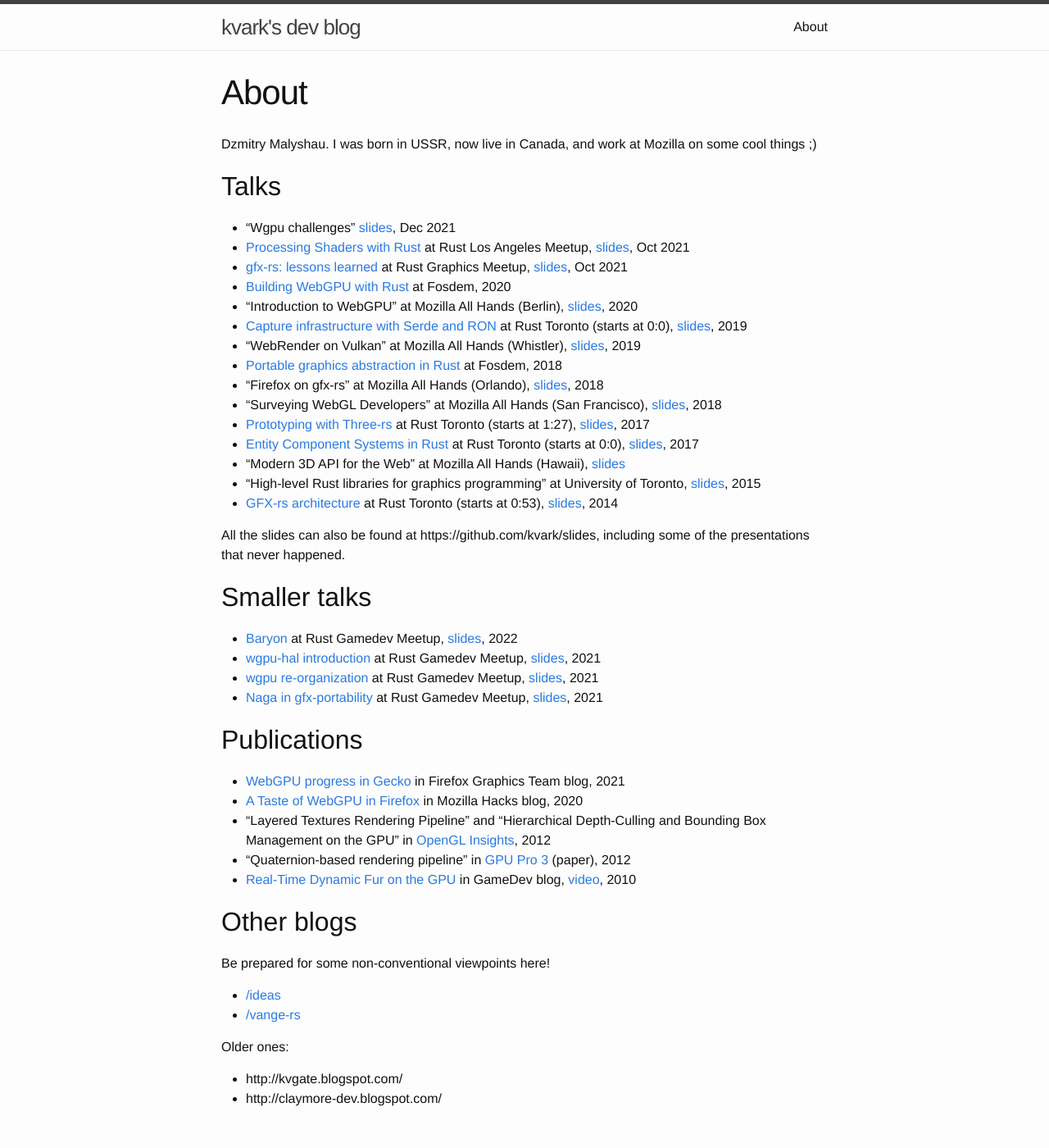
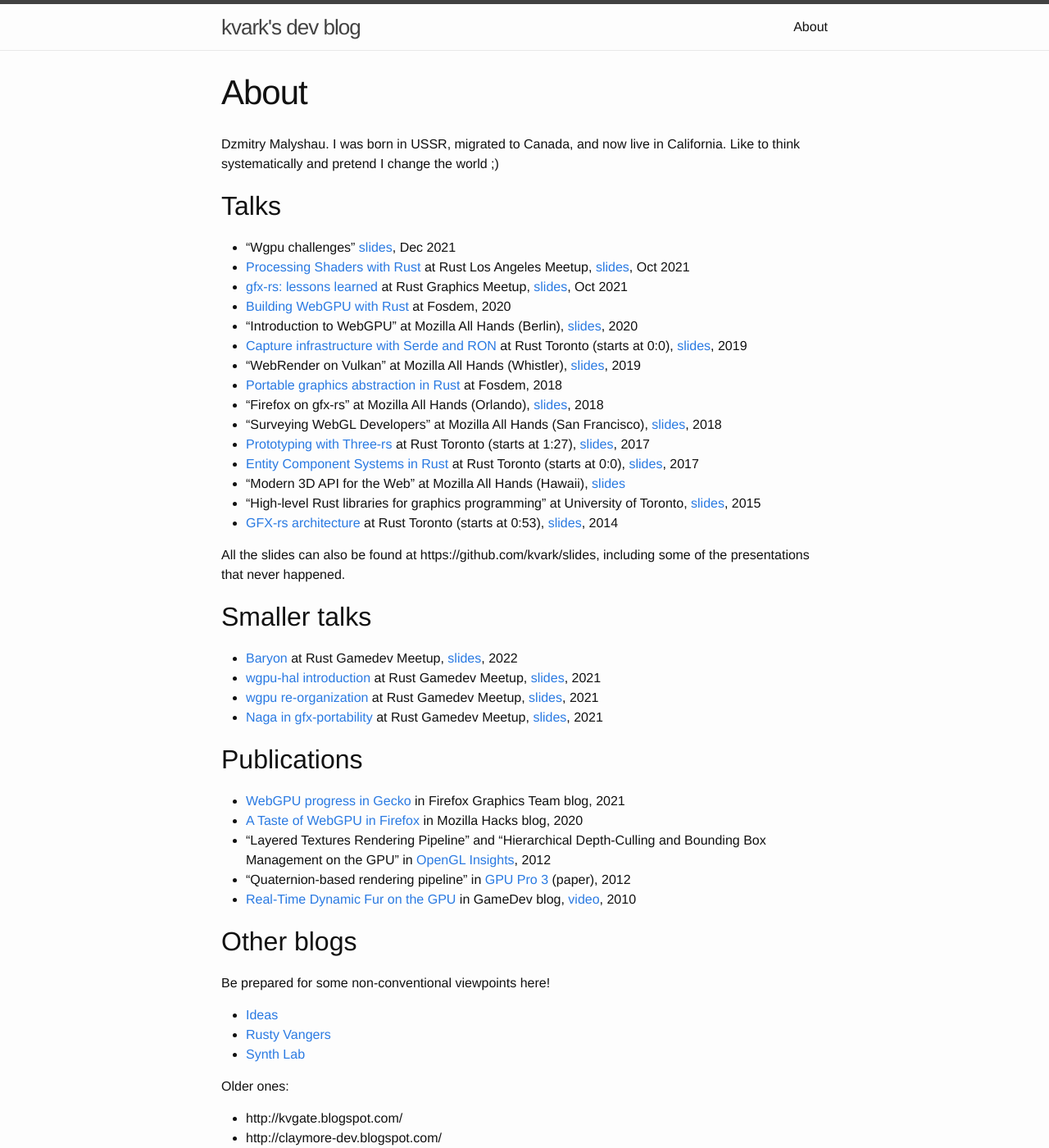
Before and after one commit to kvark/kvark.github.io, a Jekyll site: the page built from about.md, in a window 1280 px wide and 1400 px high. Shown: the whole window at 82% size. Built offline with Jekyll 4.4.1, drawn with Linux system fonts in a browser that asks for light colours.

Commit message:
Add Synth Lab

```diff
--- a/about.md
+++ b/about.md
@@ -5,7 +5,8 @@ permalink: /about/
 ---
 
 Dzmitry Malyshau.
-I was born in USSR, now live in Canada, and work at Mozilla on some cool things ;)
+I was born in USSR, migrated to Canada, and now live in California.
+Like to think systematically and pretend I change the world ;)
 
 ## Talks
 
@@ -46,8 +47,9 @@ All the slides can also be found at https://github.com/kvark/slides, including s
 
 Be prepared for some non-conventional viewpoints here!
 
-  - [/ideas](https://kvark.github.io/ideas)
-  - [/vange-rs](https://kvark.github.io/vange-rs)
+  - [Ideas](https://kvark.github.io/ideas)
+  - [Rusty Vangers](https://kvark.github.io/vange-rs)
+  - [Synth Lab](https://t.me/synthlab)
 
 Older ones:
   - http://kvgate.blogspot.com/
```
